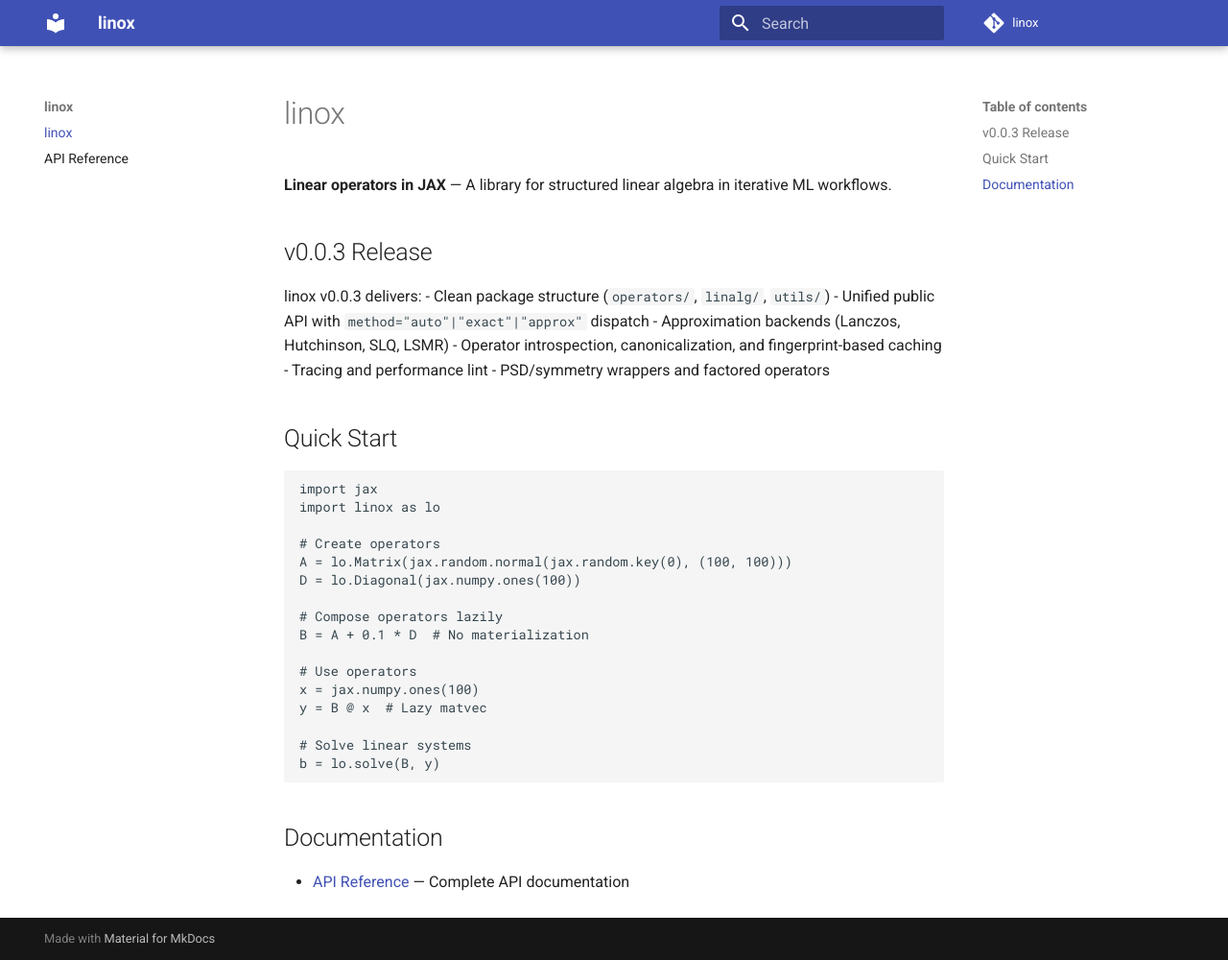
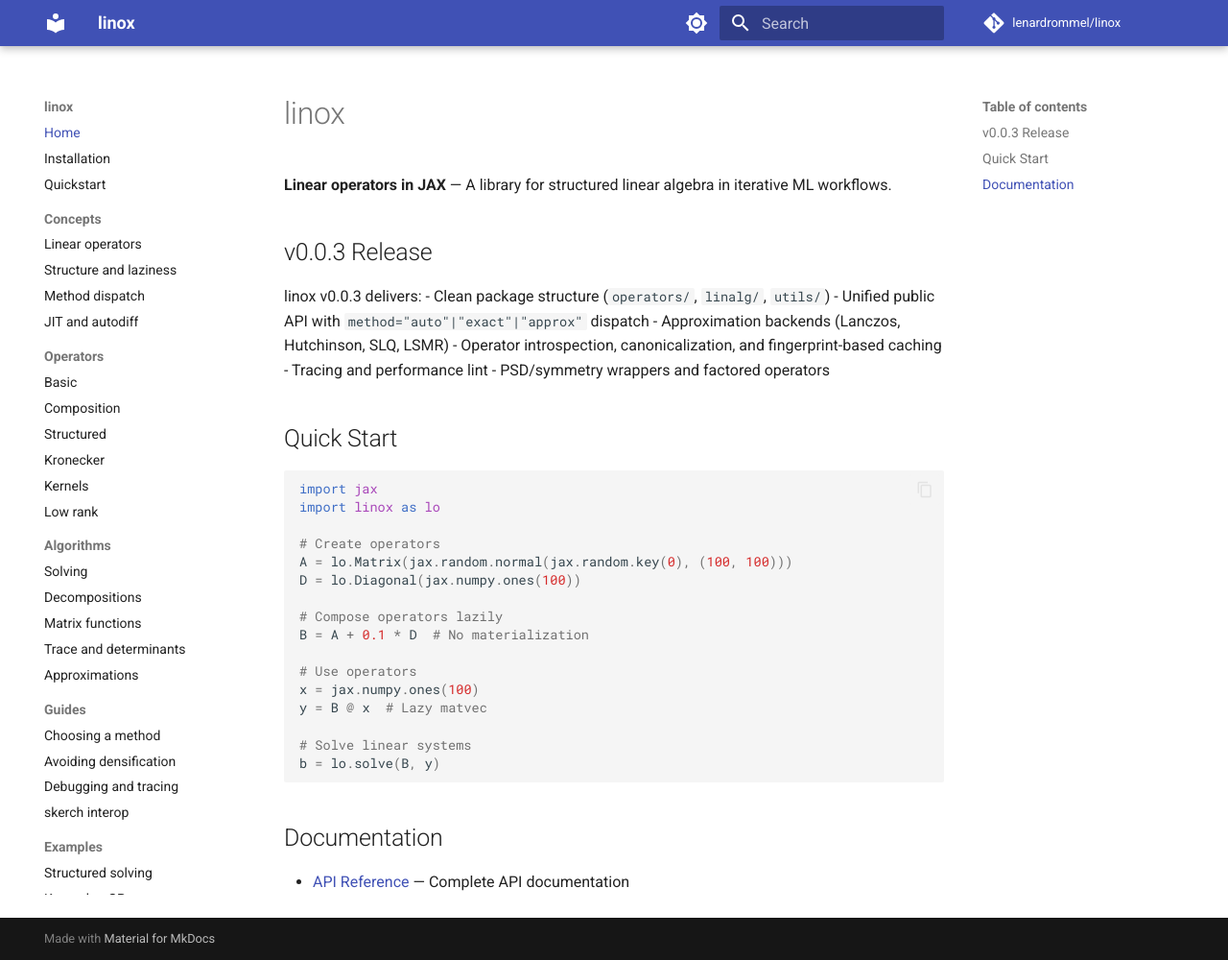
Before and after one commit to lenardrommel/linox, an MkDocs documentation site: the page built from docs/index.md, in a window 1280 px wide and 1000 px high. Shown: the whole window at 96% size. Built offline with MkDocs 1.6.1 and Material for MkDocs 9.7.7, drawn with Linux system fonts in a browser that asks for light colours; comment, search, counter and statistics services are not loaded.

Commit message:
Enhance documentation workflow and update mkdocs configuration
- Added a CI job for building documentation using mkdocs.
- Updated mkdocs.yml with enhanced navigation and theme settings.
- Modified .gitignore to exclude mkdocs build output.
- Updated pyproject.toml to include project URLs for better accessibility.

```diff
--- a/mkdocs.yml
+++ b/mkdocs.yml
@@ -1,9 +1,80 @@
 site_name: linox
 repo_name: linox
+site_url: https://linox.lenardrommel.com
+site_description: Structured, matrix-free linear algebra in JAX
+
+repo_name: lenardrommel/linox
 repo_url: https://github.com/lenardrommel/linox
+edit_uri: edit/main/docs/
 
 theme:
   name: material
+  features:
+    - navigation.sections
+    - navigation.top
+    - content.code.copy
+    - search.suggest
+  palette:
+    - media: "(prefers-color-scheme: light)"
+      scheme: default
+      toggle:
+        icon: material/brightness-7
+        name: Switch to dark mode
+    - media: "(prefers-color-scheme: dark)"
+      scheme: slate
+      toggle:
+        icon: material/brightness-4
+        name: Switch to light mode
+
+markdown_extensions:
+  - admonition
+  - pymdownx.details
+  - pymdownx.superfences
+  - pymdownx.highlight:
+      anchor_linenums: true
+  - tables
+  - toc:
+      permalink: true
+
+nav:
+  - Home: index.md
+  - Installation: installation.md
+  - Quickstart: quickstart.md
+  - Concepts:
+      - Linear operators: concepts/linear-operators.md
+      - Structure and laziness: concepts/structure-and-laziness.md
+      - Method dispatch: concepts/method-dispatch.md
+      - JIT and autodiff: concepts/jit-and-autodiff.md
+  - Operators:
+      - Basic: operators/basic.md
+      - Composition: operators/composition.md
+      - Structured: operators/structured.md
+      - Kronecker: operators/kronecker.md
+      - Kernels: operators/kernels.md
+      - Low rank: operators/low-rank.md
+  - Algorithms:
+      - Solving: algorithms/solving.md
+      - Decompositions: algorithms/decompositions.md
+      - Matrix functions: algorithms/matrix-functions.md
+      - Trace and determinants: algorithms/trace-and-determinants.md
+      - Approximations: algorithms/approximations.md
+  - Guides:
+      - Choosing a method: guides/choosing-a-method.md
+      - Avoiding densification: guides/avoiding-densification.md
+      - Debugging and tracing: guides/debugging-and-tracing.md
+      - skerch interop: guides/skerch-interop.md
+  - Examples:
+      - Structured solving: examples/structured-solving.md
+      - Kronecker GP: examples/kronecker-gp.md
+      - Matrix-free estimation: examples/matrix-free-estimation.md
+  - Reference:
+      - API: reference/api.md
+      - Operators: reference/operators.md
+      - Configuration: reference/configuration.md
+  - Development:
+      - Architecture: development/architecture.md
+      - Roadmap: development/roadmap.md
+      - Decision records: development/adr/README.md
 
 plugins:
   - search
```
Also changed, not shown: pyproject.toml (+6 -6 lines), 2 other files.
